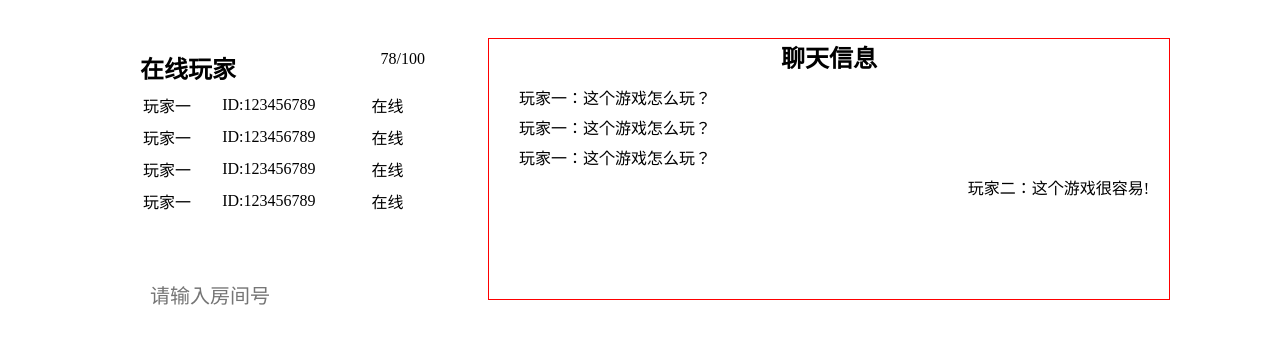
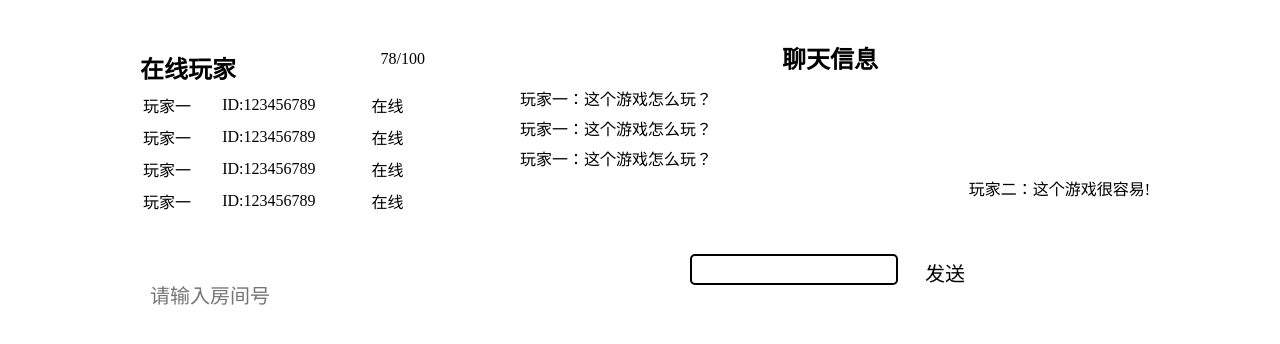
Before and after one commit to wangzeyuan/game, a plain HTML site: page main.html in a window 1280 px wide. Shown: the part 248-592 px from the top of the page. Drawn offline with Linux system fonts and the light colour scheme; a web font is replaced by a local one.

Commit message:
Signed-off-by: wangzeyuan <739077130@qq.com>

```diff
--- a/css/game.css
+++ b/css/game.css
@@ -111,7 +111,6 @@ body,html{
 	text-align: center;
 }
 .chat{
-	border: 1px solid red;
 	position: absolute;
 	width: 680px;
 	height: 260px;
@@ -132,7 +131,38 @@ body,html{
 	margin: 20px;
 	line-height: 10px;
 }
-
+.chat .footer input[type=text]{
+	position: absolute;
+	border-radius:5px;
+	left: 200px;
+	bottom:15px;
+	height: 25px;
+	width: 200px;
+	background-color: transparent;
+	border: 2px solid black;
+	outline: none;
+	color: black;
+	text-align: center;
+	font-family:'game';
+	font-size: 20px;
+}
+.chat .footer button{
+	position: absolute;
+	border-radius:5px;
+	left: 420px;
+	bottom:18px;
+	height: 25px;
+	width: 70px;
+	background-color: transparent;
+	outline: none;
+	color: black;
+	text-align: center;
+	font-family:'game';
+	font-size: 20px;
+}
+.chat .footer button:hover{
+	color: black;
+}
 .main-con input[type=text]{
 	position: absolute;
 	left: 53px;
```
